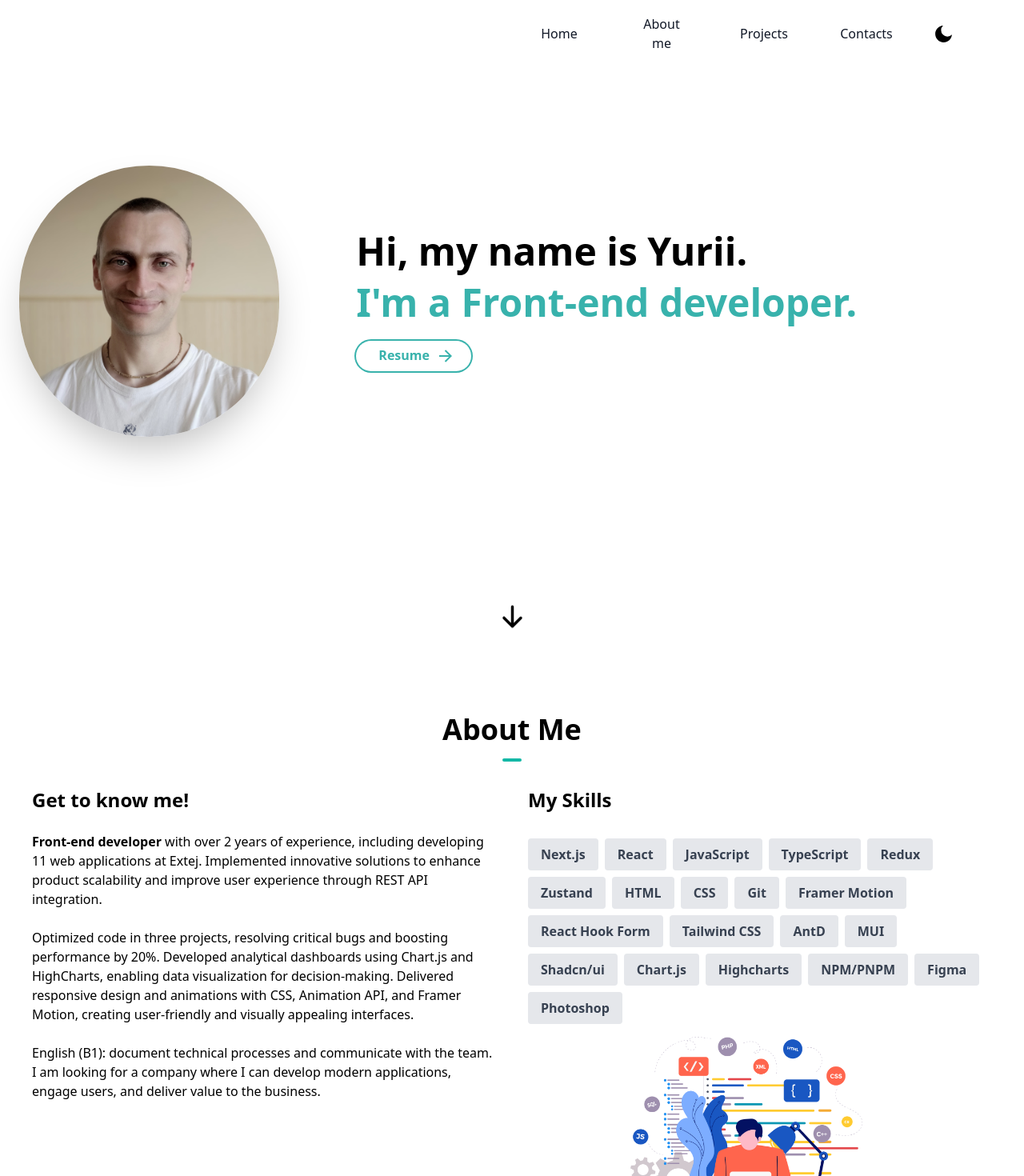
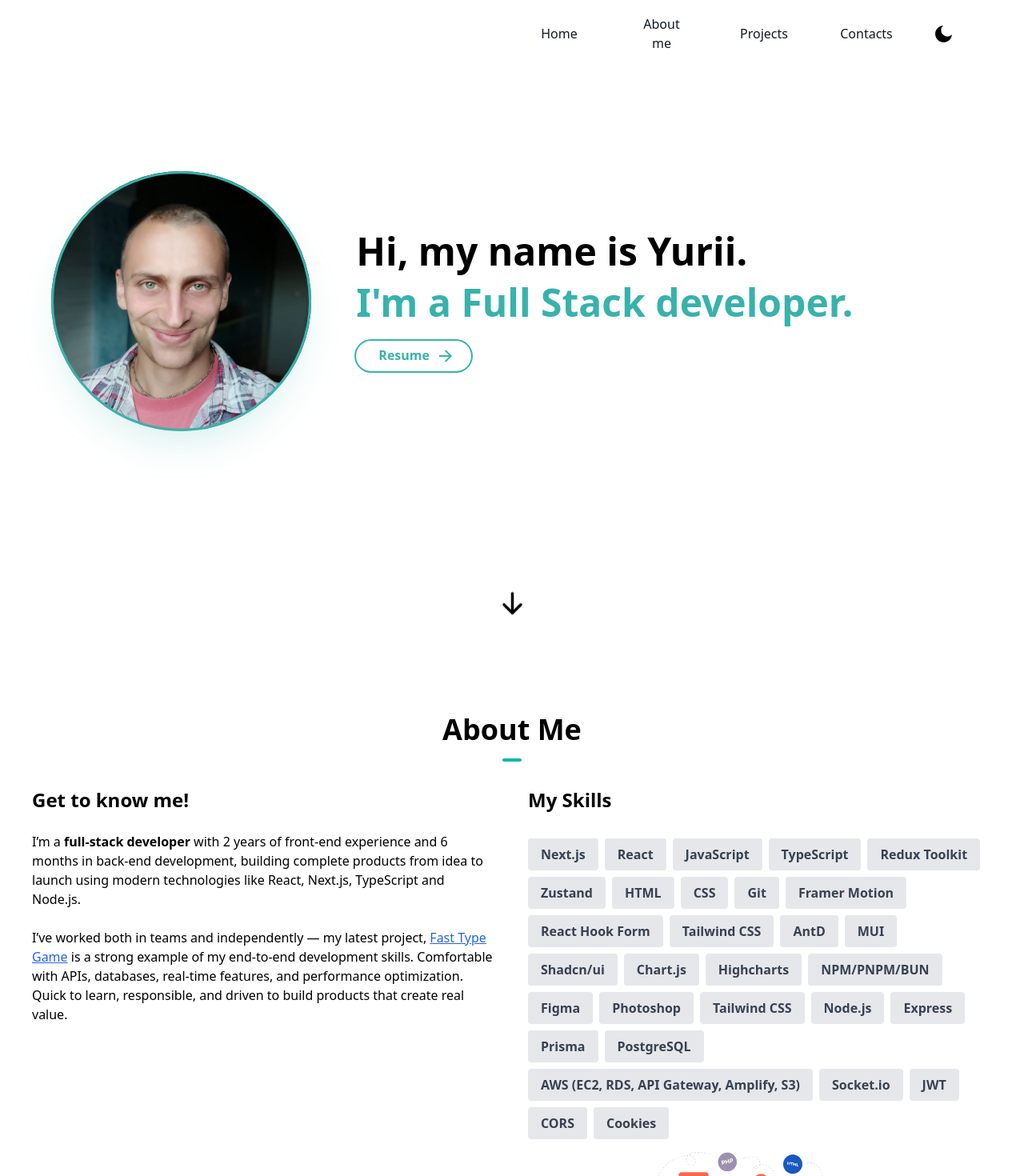
Before and after one commit to Yurii108/portfolio, a Next.js app: page / in a window 1280 px wide. Shown: the top 1470 px of the page at 80% size. Built offline with nearby package versions, Linux system fonts and the light colour scheme.

Commit message:
feat: add new info

```diff
--- a/src/components/about-section.tsx
+++ b/src/components/about-section.tsx
@@ -1,13 +1,14 @@
 import React from "react"
 import Image from "next/image"
 import SlideUp from "./slide-up"
+import Link from "next/link"
 
 const skills = [
   { skill: "Next.js" },
   { skill: "React" },
   { skill: "JavaScript" },
   { skill: "TypeScript" },
-  { skill: "Redux" },
+  { skill: "Redux Toolkit" },
   { skill: "Zustand" },
   { skill: "HTML" },
   { skill: "CSS" },
@@ -20,9 +21,19 @@ const skills = [
   { skill: "Shadcn/ui" },
   { skill: "Chart.js" },
   { skill: "Highcharts" },
-  { skill: "NPM/PNPM" },
+  { skill: "NPM/PNPM/BUN" },
   { skill: "Figma" },
   { skill: "Photoshop" },
+  { skill: "Tailwind CSS" },
+  { skill: "Node.js" },
+  { skill: "Express" },
+  { skill: "Prisma" },
+  { skill: "PostgreSQL" },
+  { skill: "AWS (EC2, RDS, API Gateway, Amplify, S3)" },
+  { skill: "Socket.io" },
+  { skill: "JWT" },
+  { skill: "CORS" },
+  { skill: "Cookies" },
 ]
 
 const AboutSection = () => {
@@ -44,17 +55,13 @@ const AboutSection = () => {
               Get to know me!
             </h1>
             <p>
-              <strong>Front-end developer</strong> with over 2 years of experience, including developing 11 web applications at Extej. Implemented innovative solutions to enhance product scalability and improve user experience through REST API integration.
+              I’m a <strong>full-stack developer</strong> with 2 years of front-end experience and 6 months in back-end development, building complete products from idea to launch using modern technologies like React, Next.js, TypeScript and Node.js.
             </p>
             <br />
             <p>
-              Optimized code in three projects, resolving critical bugs and boosting performance by 20%. Developed analytical dashboards using Chart.js and HighCharts, enabling data visualization for decision-making. Delivered responsive design and animations with CSS, Animation API, and Framer Motion, creating user-friendly and visually appealing interfaces.
+              I’ve worked both in teams and independently — my latest project, <Link href="https://fast-type.labsofbytes.com/" target="_blank"><span className="underline text-blue-600">Fast Type Game</span></Link> is a strong example of my end-to-end development skills. Comfortable with APIs, databases, real-time features, and performance optimization. Quick to learn, responsible, and driven to build products that create real value.
             </p>
-            <br />
-            <p>
-              English (B1): document technical processes and communicate with the team. I am looking for a company where I can develop modern applications, engage users, and deliver value to the business.
-            </p>
-            <br />
+
           </SlideUp>
 
           <SlideUp className="text-center md:w-1/2 md:text-left" delay={0.3}>
--- a/src/components/hero-section.tsx
+++ b/src/components/hero-section.tsx
@@ -16,13 +16,17 @@ const HeroSection = () => {
       <div></div>
       <div className="flex flex-1 flex-col text-center items-center justify-center animate-fadeIn animation-delay-2 md:flex-row md:space-x-4 md:text-left">
         <SlideUp className="md:mt-2 md:w-4/12">
+          <div className="flex items-center justify-center relative">
+            <div className="hidden lg:block  border-[3px] border-[#38b2ac] rounded-full w-[325px] h-[325px] absolute shadow-2xl shadow-[#38b2ac]/20" />
             <Image
               src="/headshot.jpg"
               alt=""
               width={325}
               height={325}
-            className="rounded-full shadow-2xl"
+              className="rounded-full"
             />
+          </div>
+
         </SlideUp>
         <div className="md:mt-2 md:w-8/12">
 
@@ -33,7 +37,7 @@ const HeroSection = () => {
           </h1>
           <h2 className="!text-3xl mt-4 mb-6 md:!text-5xl font-semibold text-[#38b2ac]">
             <SlideUp delay={0.2}>
-              I&#39;m a{" "}Front-end developer.
+              I&#39;m a{" "}Full Stack developer.
             </SlideUp>
           </h2>
           <Link href={resumeLink} rel="noreferrer" target="_blank" className="block mx-auto w-[136px] md:mx-0">
--- a/src/components/projects-section.tsx
+++ b/src/components/projects-section.tsx
@@ -35,12 +35,22 @@ const projectsFromLastJob = [
   },
 ]
 
+const fastTypeDescOfList = ['Developed a real-time multiplayer typing game usingWebSockets (Socket.IO) for live interaction between users.',
+  'Implemented secure user authentication with double token validation and Google OAuth integration. Built a backend with Node.js, Express, and Prisma ORM to manage PostgreSQL database operations efficiently. ',
+  'Created a custom typing engine with complex calculations to determine typing speed, accuracy, winner logic, and visualized results via charts and detailed statistics.',
+  'Added multilingual support using i18next, with English and Ukrainian language switching.',
+  'Designed modern, responsive UI with Shadcn UI, Tailwind CSS, and TanStack Table, applying best UI/UX practices.',
+  'Worked with cookies, CORS configuration, and integrated Google Analytics for tracking user behavior.',
+  'Entire project (frontend and backend) is written in TypeScript for better type safety and maintainability.',
+  'Used Framer Motion to deliver smooth transitions and animations across key UI components.',]
+
 const projects = [
   {
-    name: "Type Fast",
+    name: "Fast Type Game",
     description:
-      "This is a simulator for learning blind typing on the keyboard. It's still in development. Soon will be added more features like profile with authorization, statistics your results and game(race) with other players in real time.",
-    technologies: ["Next.js", "shadcn/ui", "i18"],
+      "This is a simulator for learning blind typing on the keyboard. It's still in development. Soon will be added more features like profile with authorization, statistics your results and game(race) with other players in real time. ",
+    descriptionOfList: fastTypeDescOfList,
+    technologies: ["Next.js", "i18", "Shadcn/ui", "Node.js", "Prisma", "Tanstack Query", "Socket.io",],
     image: "/type-fast.png",
     github: "",
     link: "https://fast-type.labsofbytes.com/",
@@ -140,6 +150,15 @@ const ProjectsSection = () => {
                     <p className="text-xl leading-7 mb-4 text-neutral-600 dark:text-neutral-400">
                       {project.description}
                     </p>
+
+                    {project.descriptionOfList && project.descriptionOfList.map((item, idx) => {
+                      return (
+                        <li key={idx} className="text-xl leading-1 mb-1 text-neutral-600 dark:text-neutral-400">
+                          {item}
+                        </li>
+                      )
+                    })}
+
                     <p className="text-xl leading-7 mb-4 text-neutral-600 dark:text-neutral-400">
                       {project.technologies.join(", ")}
                     </p>
```
Also changed, not shown: public/headsho-2.jpg (added), public/headshot.jpg. Lines whose indentation alone changed are shown as unchanged.
